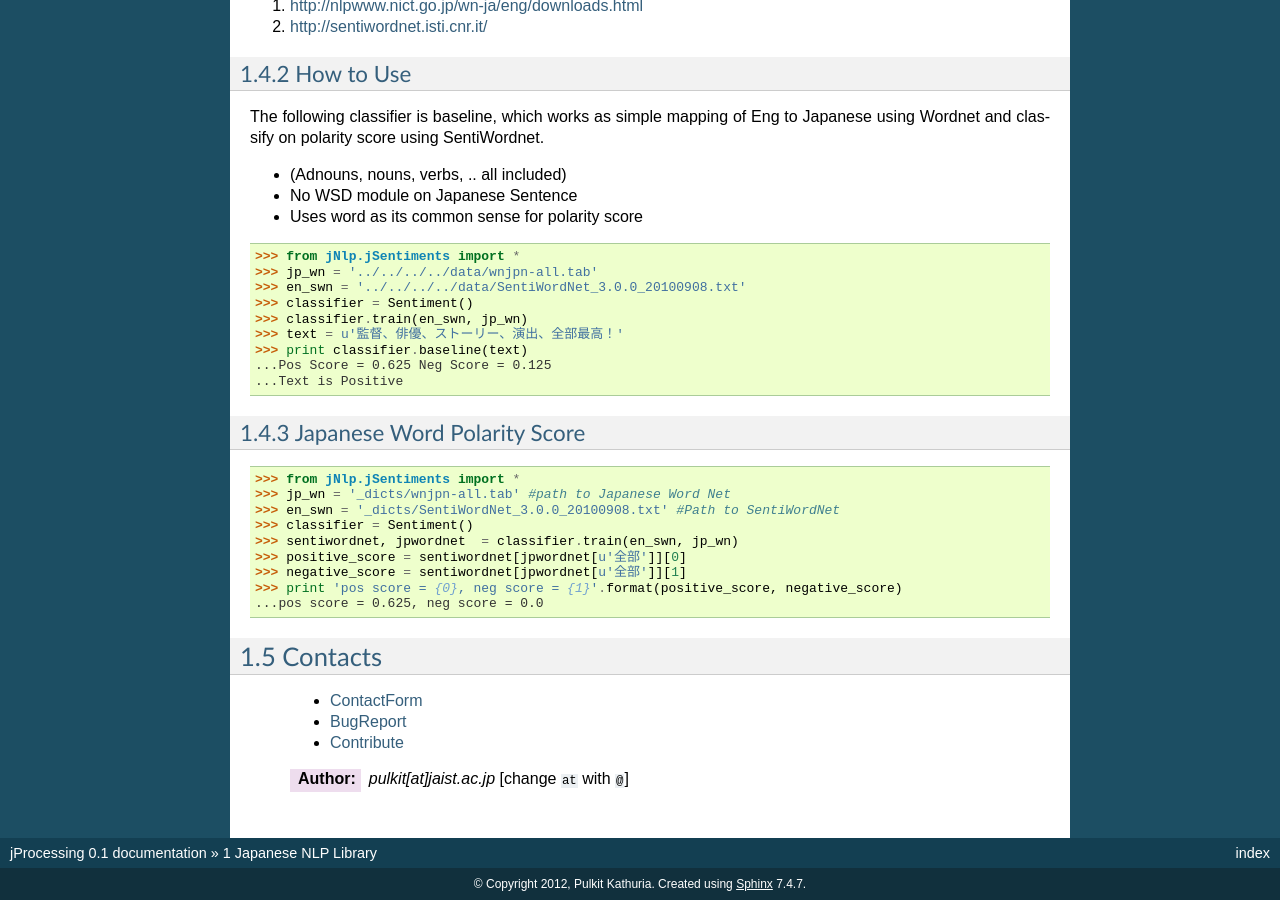
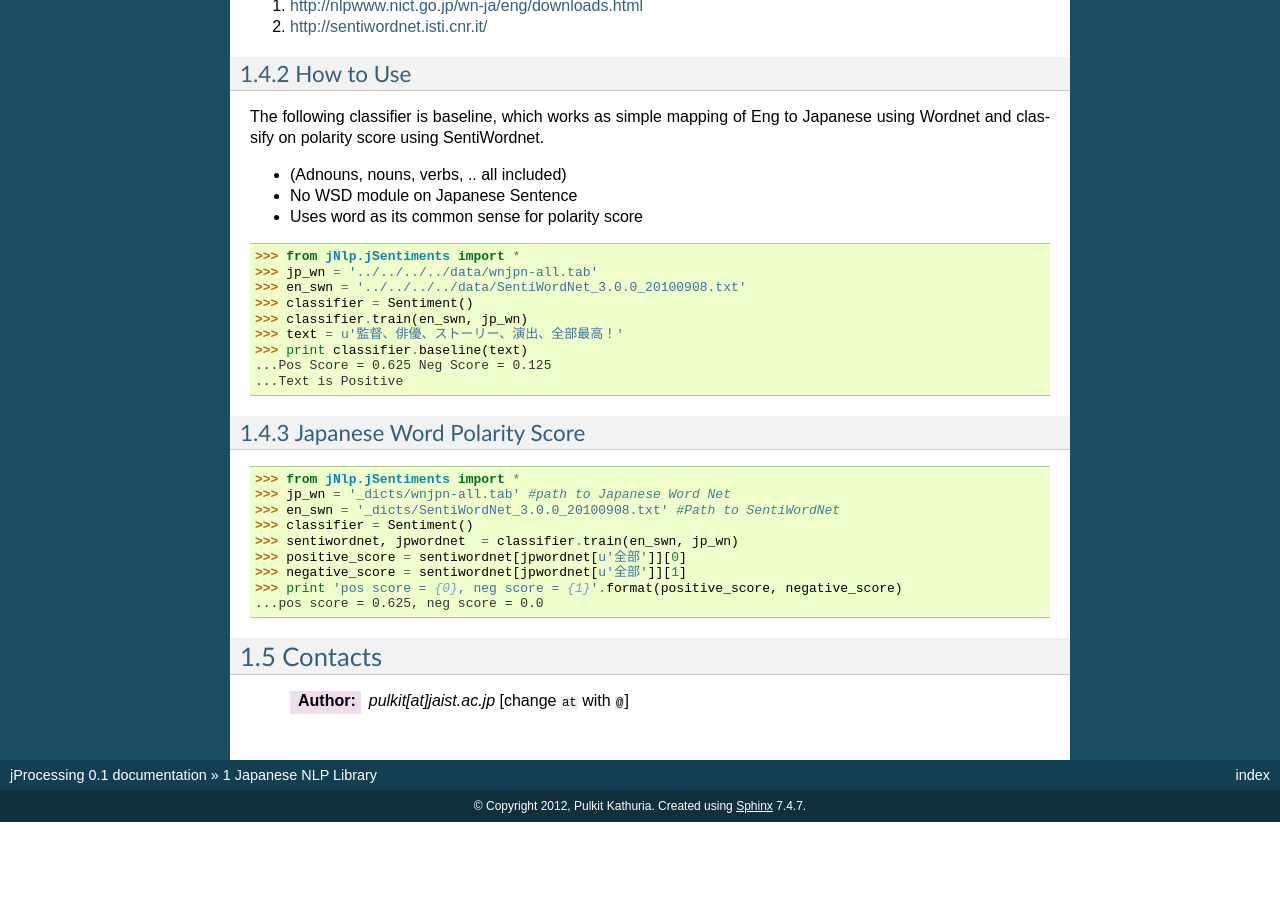
Before and after one commit to kevincobain2000/jProcessing, a Sphinx documentation site: the page built from docs/index.rst, in a window 1280 px wide and 900 px high, scrolled down 5361 px. Built offline with Sphinx 7.4.7, drawn with Linux system fonts in a browser that asks for light colours; after the commit the page ends 6183 px from its top, so only the background shows below that.

Commit message:
automatic push committed

```diff
--- a/docs/index.rst
+++ b/docs/index.rst
@@ -346,12 +346,4 @@ Japanese Word Polarity Score
 Contacts
 ========
 
-  - ContactForm_
-  - BugReport_
-  - Contribute_
-
-  .. _ContactForm: http://www.jaist.ac.jp/~s1010205/styled-2/index.html
-  .. _BugReport: http://www.jaist.ac.jp/~s1010205/styled/index.html
-  .. _Contribute: https://github.com/kevincobain2000/jProcessing
-
   :Author: `pulkit[at]jaist.ac.jp` [change ``at`` with ``@``]
```
Also changed, not shown: README.rst (+0 -8 lines), 5 other files.
